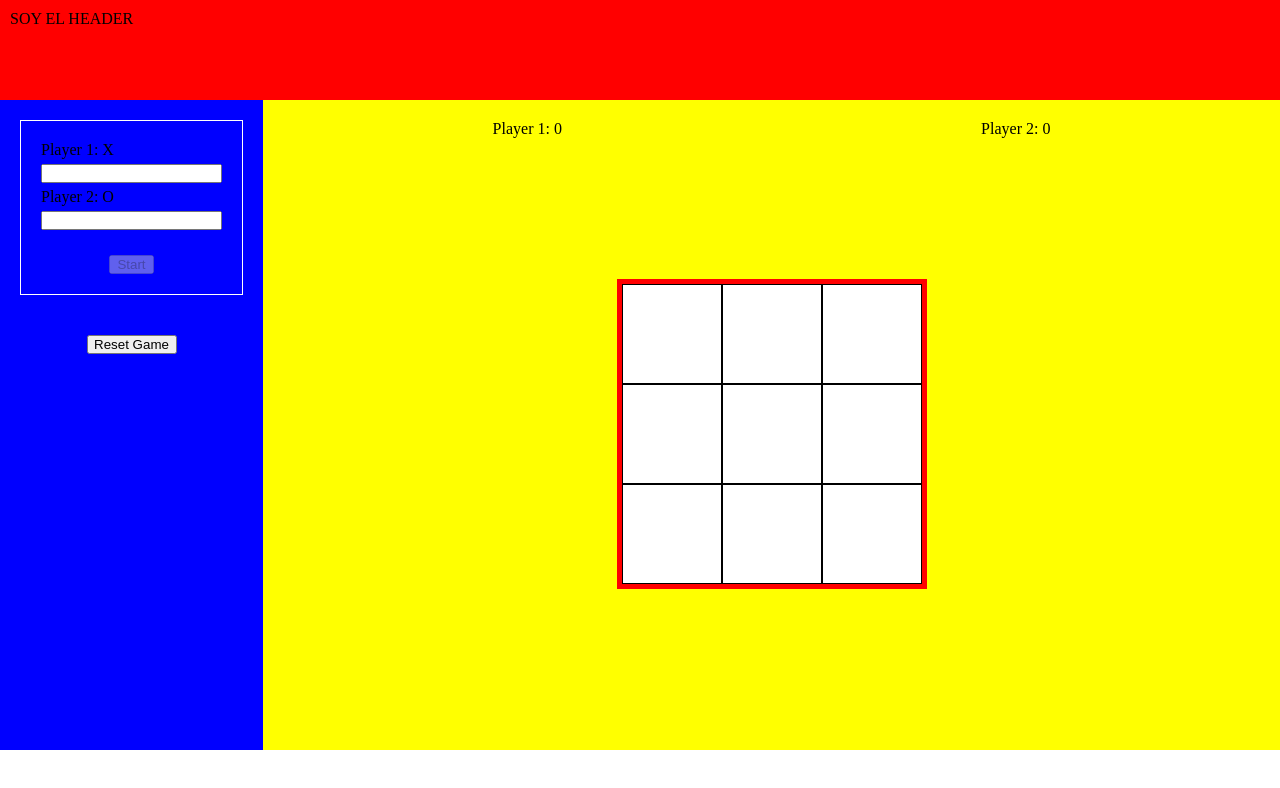
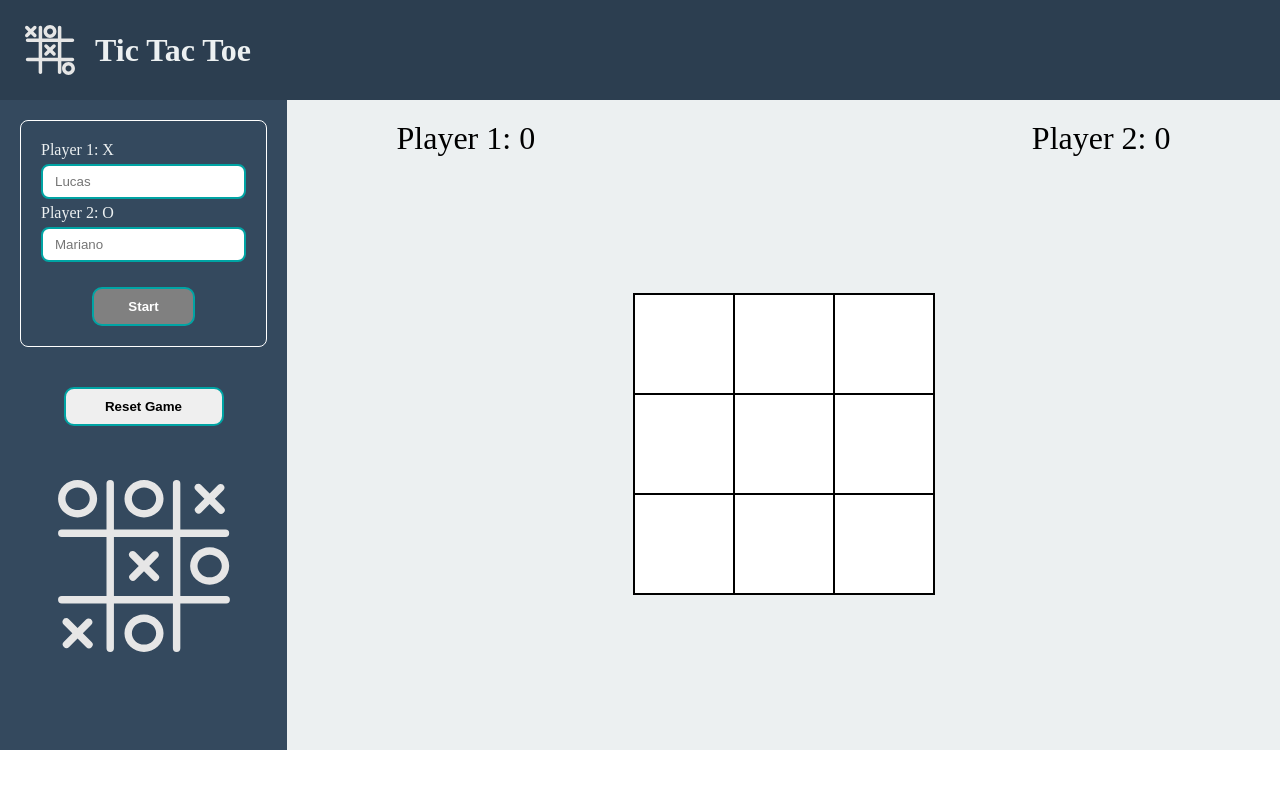
Before and after one commit to hroglardev/Tic-tac-toe, a plain HTML site: page index.html in a window 1280 px wide. Both pictures are taken after a click on the button "Reset Game". Drawn offline with Linux system fonts and the light colour scheme.

Commit message:
Working app. Missing removing event listeners and paiting winning cells

```diff
--- a/css/styles.css
+++ b/css/styles.css
@@ -2,6 +2,13 @@
   margin: 0;
   padding: 0;
   box-sizing: border-box;
+}
+
+:root {
+  --header-color: #2c3e50;
+  --aside-color: #34495e;
+  --main-content-color: #ecf0f1;
+  --accent-color: rgb(0, 164, 164);
 }
 
 .container {
@@ -10,29 +17,43 @@
   grid-template-rows: 1fr 6.5fr;
 }
 header {
-  background-color: red;
+  background-color: var(--header-color);
   grid-column: 1 / 3;
   grid-row: 1 / 2;
   height: 100px;
   padding: 10px;
+  color: var(--main-content-color);
+  display: flex;
+  align-items: center;
+  gap: 20px;
+  padding-left: 25px;
 }
 
+.logo,
+.form-logo {
+  filter: invert(90%);
+}
+.form-logo {
+  align-self: center;
+}
 aside {
-  background-color: blue;
+  background-color: var(--aside-color);
   grid-column: 1 / 2;
   grid-row: 2 / 4;
   padding: 20px;
   display: flex;
   flex-direction: column;
   gap: 40px;
+  color: var(--main-content-color);
 }
 
 main {
-  background-color: yellow;
+  background-color: var(--main-content-color);
   grid-column: 2 / 3;
   grid-row: 2 / 4;
   padding: 20px;
   display: grid;
+  font-size: 2rem;
 }
 
 .grid {
@@ -42,7 +63,7 @@ main {
   height: fit-content;
   width: fit-content;
   justify-self: center;
-  border: 5px solid red;
+  border: 1px solid black;
 }
 
 .cell {
@@ -50,6 +71,16 @@ main {
   width: 100px;
   height: 100px;
   background-color: white;
+  display: grid;
+  place-content: center;
+}
+
+.cell:hover {
+  color: #ecf0f1;
+  background-color: var(--accent-color);
+  cursor: pointer;
+  transform: scale(1.1);
+  transition: transform 0.3s ease;
 }
 
 .form {
@@ -57,20 +88,63 @@ main {
   padding: 20px;
   border: 1px solid white;
   gap: 5px;
+  border-radius: 8px;
 }
 
 .form > button {
-  width: 25%;
+  width: 50%;
   justify-self: center;
   margin-top: 20px;
+  padding: 10px 5px;
 }
 
 .scores {
-  display: flex;
-  justify-content: space-around;
+  display: grid;
+  grid-template-columns: repeat(3, 1fr);
+  justify-items: center;
+}
+
+.next-round-container {
+  grid-column: 2/3;
+  align-self: center;
 }
 
 .reset {
-  width: 90px;
+  width: 160px;
   align-self: center;
+  padding: 10px 10px;
+  font-weight: bold;
 }
+
+input {
+  border: 2px solid var(--accent-color);
+  border-radius: 8px;
+  padding: 8px 12px;
+  outline: none;
+}
+
+button {
+  outline: none;
+  border: 2px solid var(--accent-color);
+  border-radius: 10px;
+  font-weight: bold;
+  display: grid;
+  place-content: center;
+  transition: all 0.3s ease;
+  cursor: pointer;
+}
+
+button:hover {
+  border: 2px solid var(--main-content-color);
+  background-color: var(--accent-color);
+  color: var(--main-content-color);
+}
+
+button:disabled {
+  background-color: gray;
+  color: #fff;
+}
+
+.next-round {
+  padding: 10px 20px;
+}
--- a/index.html
+++ b/index.html
@@ -4,28 +4,34 @@
     <meta charset="UTF-8" />
     <meta name="viewport" content="width=device-width, initial-scale=1.0" />
     <link rel="stylesheet" href="./css/styles.css" />
-    <script type="module" src="./js/index.mjs" defer></script>
+    <script type="module" src="./js/algo.mjs" defer></script>
     <title>Tic tac toe</title>
   </head>
   <body>
     <div class="container">
-      <header>SOY EL HEADER</header>
+      <header>
+        <img class="logo" src="./public/tic-tac-toe-game-svgrepo-com.svg" width="50px" alt="" />
+        <h1>Tic Tac Toe</h1>
+      </header>
       <main id="game-board">
         <div class="scores">
           <p class="player one">Player 1: 0</p>
+          <p class="round-winner"></p>
           <p class="player two">Player 2: 0</p>
+          <div class="next-round-container"></div>
         </div>
         <div class="grid"></div>
       </main>
       <aside>
         <form action="" class="form" novalidate>
-          <label for="">Player 1: X</label>
-          <input type="text" id="player-one" />
-          <label for="">Player 2: O</label>
-          <input type="text" id="player-two" />
+          <label for="player-one">Player 1: X</label>
+          <input type="text" id="player-one" name="player-one" placeholder="Lucas" />
+          <label for="player-two">Player 2: O</label>
+          <input type="text" id="player-two" name="player-two" placeholder="Mariano" />
           <button class="start" type="submit" disabled>Start</button>
         </form>
         <button class="reset">Reset Game</button>
+        <img class="form-logo" src="./public/tic-tac-toe-svgrepo-com.svg" width="200px" alt="" />
       </aside>
     </div>
   </body>
--- a/js/algo.mjs
+++ b/js/algo.mjs
@@ -1,4 +1,87 @@
+'use strict'
+
+const gameModule = (() => {
+  // 1ST MODULE
+  const Player = (name, symbol, score) => {
+    const getName = () => name
+    const getSymbol = () => symbol
+    const getScore = () => score
+    const updateScore = () => (score += 1)
+    return { getName, getSymbol, getScore, updateScore }
+  }
+
+  // 2ND MODULE
+  const Gameboard = (() => {
+    let playerOne = Player('Player 1', 'X', 0)
+    let playerTwo = Player('Player 2', 'O', 0)
+    let currentPlayer = playerOne
+    const board = Array(9).fill(null)
+    const getBoard = () => [...board]
+    const getPlayerOne = () => playerOne
+    const getPlayerTwo = () => playerTwo
+    const getCurrentPlayer = () => currentPlayer
+
+    const makeMove = (symbol, index) => {
+      if (board[index] === null) {
+        board[index] = symbol
+        return true
+      }
+      return false
+    }
+
+    const restartBoard = () => {
+      board.fill(null)
+    }
+
+    const updateCurrentPlayer = () => {
+      currentPlayer = currentPlayer === playerOne ? playerTwo : playerOne
+    }
+
+    const setPlayers = (firstPlayerName, secondPlayerName) => {
+      playerOne = Player(firstPlayerName, 'X', 0)
+      playerTwo = Player(secondPlayerName, 'O', 0)
+      currentPlayer = playerOne
+    }
+
+    const resetPlayers = () => {
+      setPlayers('Player 1', 'Player 2')
+    }
+
+    const boardIsfull = () => {
+      return board.every((cell) => cell !== null)
+    }
+
+    const checkIfWin = () => {
+      for (let i = 0; i < board.length; i += 3) {
+        if (board[i] !== null && board[i] === board[i + 1] && board[i] === board[i + 2]) {
+          return true
+        }
+      }
+
+      for (let i = 0; i < 3; i++) {
+        if (board[i] !== null && board[i] === board[i + 3] && board[i] === board[i + 6]) {
+          return true
+        }
+      }
+
+      if (board[0] !== null && board[0] === board[4] && board[0] === board[8]) {
+        return true
+      }
+
+      if (board[2] !== null && board[2] === board[4] && board[2] === board[6]) {
+        return true
+      }
+
+      return false
+    }
+
+    return { boardIsfull, getCurrentPlayer, resetPlayers, getBoard, makeMove, restartBoard, checkIfWin, updateCurrentPlayer, getPlayerOne, getPlayerTwo, setPlayers }
+  })()
+
+  // 3RD MODULE
+  const domForm = (() => {
     const inputs = [...document.querySelectorAll('input')]
+    const form = document.querySelector('.form')
     const startButton = document.querySelector('.start')
 
     const validate = (inputs) => {
@@ -20,6 +103,142 @@ const activateButton = () => {
       }
     }
 
-inputs.forEach((input) => {
-  input.addEventListener('change', activateButton)
+    const resetForm = () => {
+      form.reset()
+      activateButton()
+    }
+
+    form.addEventListener('input', activateButton)
+
+    return { resetForm, form }
+  })()
+
+  const domGameboard = (() => {
+    const resetButton = document.querySelector('.reset')
+
+    const renderBoard = () => {
+      const grid = document.querySelector('.grid')
+      const board = Gameboard.getBoard()
+      grid.innerHTML = ''
+      board.forEach((symbol, index) => {
+        const cell = document.createElement('div')
+        cell.classList.add('cell')
+        cell.id = index
+        cell.innerText = symbol
+        grid.appendChild(cell)
+        if (symbol === null) {
+          cell.addEventListener('click', () => fillCell(index))
+        }
       })
+    }
+
+    const fillCell = (index) => {
+      const currentPlayerSymbol = Gameboard.getCurrentPlayer().getSymbol()
+      Gameboard.makeMove(currentPlayerSymbol, index)
+      Gameboard.updateCurrentPlayer()
+      domScore.declareWinner()
+      renderBoard()
+    }
+
+    const paintWinningCells = (cells) => {
+      cells.forEach((cell) => {
+        cell.classList.add('winning-cell')
+      })
+    }
+
+    const startGame = (event) => {
+      event.preventDefault()
+      if (Gameboard.getPlayerOne().getName() !== 'Player 1') {
+        resetGame()
+        startGame(event)
+      } else {
+        const firstPlayerInput = document.querySelector('#player-one').value
+        const secondPlayerInput = document.querySelector('#player-two').value
+
+        Gameboard.setPlayers(firstPlayerInput, secondPlayerInput)
+        Gameboard.restartBoard()
+
+        domScore.displayScores()
+
+        domForm.resetForm()
+      }
+    }
+
+    const resetGame = () => {
+      Gameboard.restartBoard()
+      Gameboard.resetPlayers()
+      domGameboard.renderBoard()
+      domScore.clearUi()
+      domScore.displayScores()
+    }
+
+    const removeEventListeners = () => {
+      const cells = [...document.querySelectorAll('.cell')]
+      cells.forEach((cell) => {
+        cell.removeEventListener('click', fillCell)
+      })
+      console.log('EJECUTO REMOVE EVENTS')
+    }
+
+    resetButton.addEventListener('click', resetGame)
+    domForm.form.addEventListener('submit', (event) => startGame(event))
+    return { renderBoard, removeEventListeners }
+  })()
+
+  const domScore = (() => {
+    const winner = document.querySelector('.round-winner')
+    const nextRoundContainer = document.querySelector('.next-round-container')
+    const nextRoundButton = document.createElement('button')
+    nextRoundButton.classList.add('next-round')
+
+    const displayScores = () => {
+      const playerOneScore = document.querySelector('.one')
+      const playerTwoScore = document.querySelector('.two')
+      const playerOne = Gameboard.getPlayerOne()
+      const playerTwo = Gameboard.getPlayerTwo()
+      playerOneScore.innerText = `${playerOne.getName()}: ${playerOne.getScore()}`
+      playerTwoScore.innerText = `${playerTwo.getName()}: ${playerTwo.getScore()}`
+    }
+
+    const declareWinner = () => {
+      const isWinner = Gameboard.checkIfWin()
+      const isDraw = Gameboard.boardIsfull()
+
+      let currentPlayer = Gameboard.getCurrentPlayer()
+      if (!isWinner && isDraw) {
+        winner.innerText = "It's a tie"
+        Gameboard.updateCurrentPlayer()
+        addNextRoundButton()
+        domGameboard.removeEventListeners()
+        return
+      }
+      if (isWinner) {
+        Gameboard.updateCurrentPlayer()
+        currentPlayer = Gameboard.getCurrentPlayer()
+        winner.innerText = `${currentPlayer.getName()} is the winner`
+        currentPlayer.updateScore()
+        displayScores()
+        addNextRoundButton()
+        domGameboard.removeEventListeners()
+      }
+    }
+
+    const addNextRoundButton = () => {
+      nextRoundButton.innerText = 'Next round'
+      nextRoundContainer.appendChild(nextRoundButton)
+    }
+
+    const clearUi = () => {
+      Gameboard.restartBoard()
+      domGameboard.renderBoard()
+      winner.innerText = ''
+      nextRoundButton.remove()
+    }
+
+    nextRoundButton.addEventListener('click', clearUi)
+
+    return { clearUi, displayScores, declareWinner, winner }
+  })()
+
+  domGameboard.renderBoard()
+})()
--- a/js/index.mjs
+++ b/js/index.mjs
@@ -121,6 +121,9 @@ const gameModule = (() => {
       updateCurrentPlayer()
       console.log(currentPlayer)
       renderBoard()
+      const isWinner = checkIfWin()
+      if (isWinner) {
+      }
     }
 
     return { getBoard, makeMove, restartBoard, renderBoard }
@@ -129,6 +132,30 @@ const gameModule = (() => {
   const updateCurrentPlayer = () => {
     currentPlayer = currentPlayer === playerOne ? playerTwo : playerOne
   }
+
+  const checkIfWin = () => {
+    const board = Gameboard.getBoard()
+
+    for (let i = 0; i < board.length; i += 3) {
+      if (board[i] !== null && board[i] === board[i + 1] && board[i] === board[i + 2]) {
+        return true
+      }
+    }
+
+    for (let i = 0; i < 3; i++) {
+      if (board[i] !== null && board[i] === board[i + 3] && board[i] === board[i + 6]) {
+        return true
+      }
+    }
+
+    if (board[0] !== null && board[0] === board[4] && board[0] === board[8]) {
+      return true
+    }
+
+    if (board[2] !== null && board[2] === board[4] && board[2] === board[6]) {
+      return true
+    }
+    return false
+  }
   console.log(Gameboard.getBoard())
-  Gameboard.renderBoard()
 })()
```
Also changed, not shown: public/tic-tac-toe-game-svgrepo-com.svg (added), public/tic-tac-toe-svgrepo-com.svg (added). Lines whose indentation alone changed are shown as unchanged.
